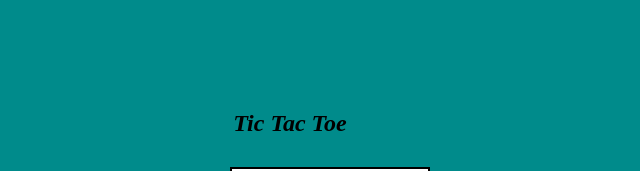
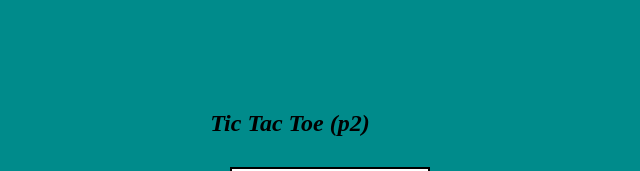
Before and after one commit to Subhamira/progamer, a plain HTML site: page tictactoeupdated.html in a window 1280 px wide. Shown: the top 171 px of the page, without its empty margins (350-990 px from the left). Drawn offline with Linux system fonts and the light colour scheme.

Commit message:
h2 changed again

```diff
--- a/tictactoeupdated.html
+++ b/tictactoeupdated.html
@@ -6,7 +6,7 @@
 		 	<script src="tictactoeupdated.js" > </script>
 		</head>
 		<body>
-			<h2>Tic Tac Toe</h2>
+			<h2>Tic Tac Toe (p2)</h2>
 			<table>
 				<tr>
 			 	<th class="box" data-x=0 data-y=0></th>
```
